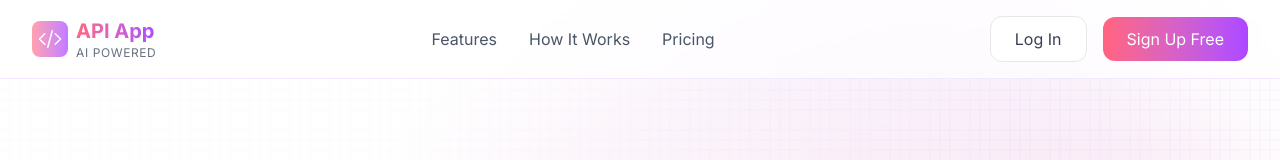
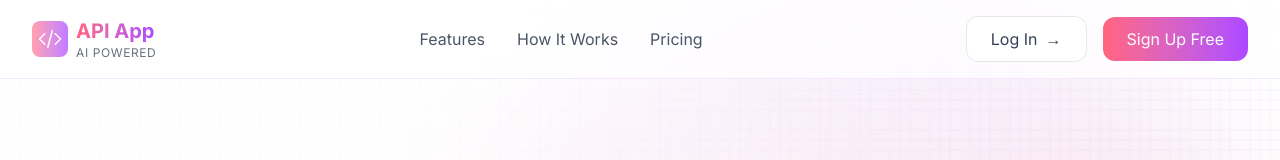
Before and after one commit to ZaneZJ/API-app, a Next.js app in the folder api-app-fe/: page / in a window 1280 px wide. Shown: the top 160 px of the page. Built offline with nearby package versions, Linux system fonts and the light colour scheme; no server answers.

Commit message:
Updated landing page

```diff
--- a/api-app-fe/src/app/page.tsx
+++ b/api-app-fe/src/app/page.tsx
@@ -267,13 +267,14 @@ export default function Home() {
             ) : (
               <>
                 <button
-                  onClick={() => signIn()}
-                  className="px-6 py-2.5 bg-white/70 backdrop-blur-sm border border-gray-200 text-gray-700 rounded-xl hover:bg-white transition-all duration-300"
+                  onClick={() => signIn('google', { callbackUrl: '/dashboard' })}
+                  className="group px-6 py-2.5 bg-white/70 backdrop-blur-sm border border-gray-200 text-gray-700 rounded-xl hover:bg-white transition-all duration-300 flex items-center gap-2 hover:scale-105 hover:shadow-lg"
                 >
                   Log In
+                  <span className="group-hover:translate-x-1 transition-transform">→</span>
                 </button>
                 <button
-                  onClick={() => signIn('google')}
+                  onClick={() => signIn('google', { callbackUrl: '/dashboard' })}
                   className="px-6 py-2.5 bg-gradient-to-r from-rose-400 to-purple-500 text-white rounded-xl hover:opacity-90 transition-all duration-300 hover:shadow-xl hover:shadow-purple-200/30 hover:scale-105"
                 >
                   Sign Up Free
```
